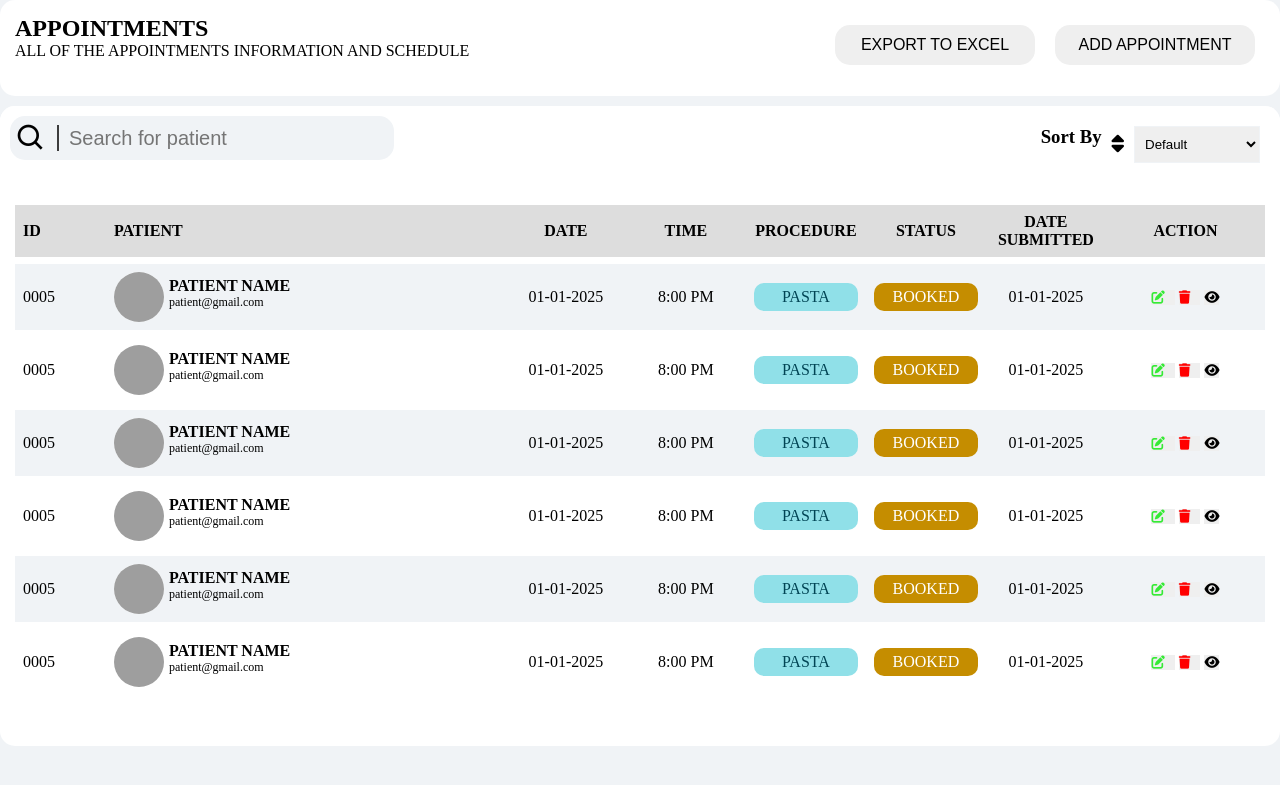
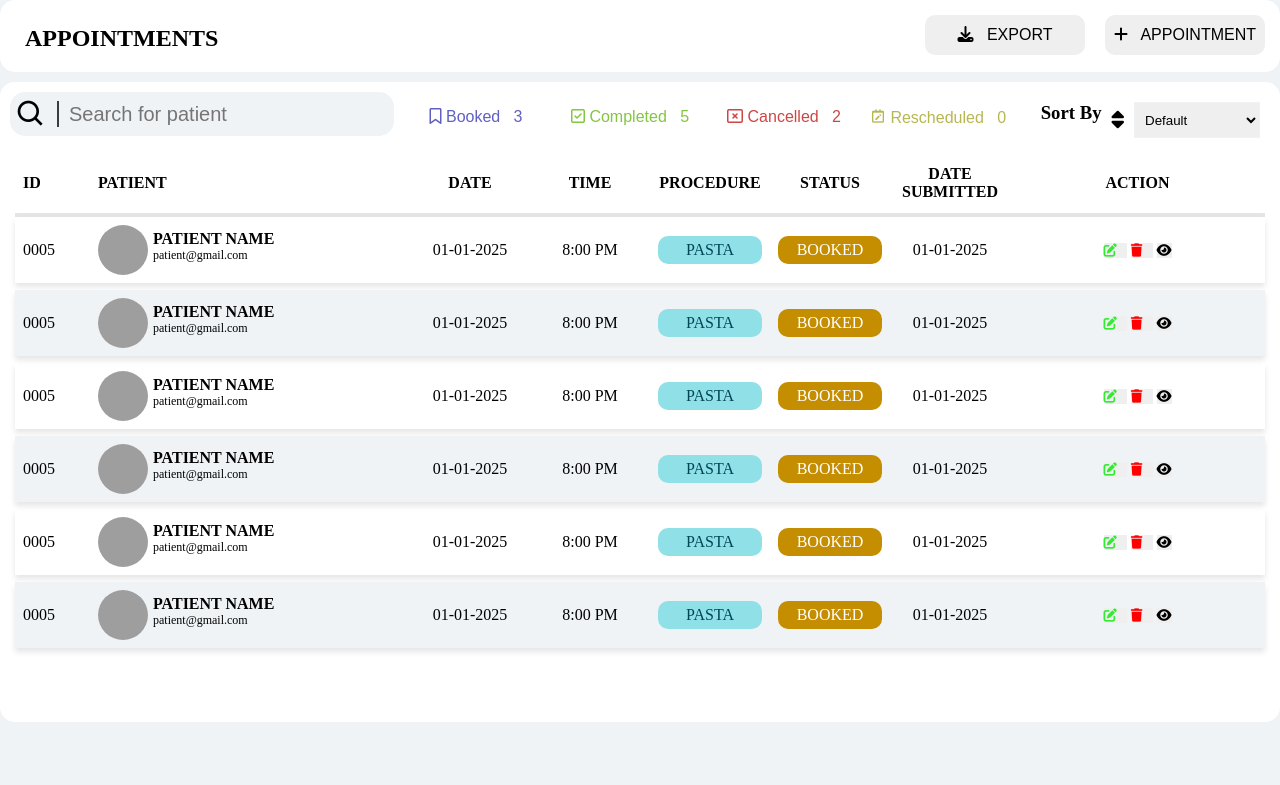
Before and after one commit to Feeder029/ANG, a PHP site: page /Appointment.html in a window 1280 px wide. Shown: the top 785 px of the page. Run offline with PHP 8.4, Linux system fonts and the light colour scheme; grey boxes are pictures that could not be loaded.

Commit message:
dashboard appointment patient adjust

```diff
--- a/Dashboard/Appointment/Appointment.css
+++ b/Dashboard/Appointment/Appointment.css
@@ -15,7 +15,7 @@ body{
 .nav-bar{
     background-color:#ffffff;
 
-    height: 12vh;
+    height: 9vh;
     width: 100%;
     display: flex;
     flex-direction: row;
@@ -25,12 +25,12 @@ body{
 
 .nav-left{
     display: flex;
-
+    padding: 10px;
+    position: relative;
     flex-direction: column;
 }
 
 .nav-right{
-    padding: 10px;
     margin-left: auto;
     display: flex;
     gap: 20px;
@@ -39,10 +39,10 @@ body{
 }
 
 .nav-right button{
-    padding: 10px;
-    width: 25vh;
+    padding: 5px;
+    width: 20vh;
     height: 5vh;
-    border-radius: 15px;
+    border-radius: 10px;
     font-size: 2vh;
     border: none;
     cursor: pointer;
@@ -145,6 +145,8 @@ table {
     border-spacing: 0 7px;
     text-align: left;
     padding-bottom: 50px;
+    top: -30px;
+    position: relative;
 }
 
 
@@ -153,12 +155,25 @@ th, td {
 }
 
 th {
-    background-color: #ddd;
+    background-color:#ffffff;
+    height: 60px;
+    font-weight: bolder;
+
+}
+#head{
+    box-shadow: 0 4px 0px rgba(0, 0, 0, 0.1);
 
 }
 
+thead{
+
+    position: sticky;
+    top: -20px;
+    z-index: 1;
+}
+
 tr{
-    border-radius: 25px;
+    box-shadow: 0 4px 6px rgba(0, 0, 0, 0.1);
 }
 
 
@@ -166,8 +181,12 @@ tr:nth-child(even) {
     background-color:#f0f3f6;
 }
 
+#id-head{
+    width: 75px;
+}
+
 #patient-head{
-    width: 50vh;
+    width: 40vh;
 }
 .patient{
     display: flex;
@@ -245,3 +264,55 @@ tr:nth-child(even) {
     border-radius: 10px;
     color: rgb(255, 255, 255);
 }
+
+.status-container{
+    padding-top: 15px;
+    display:inline-flex;
+    justify-content: left;
+    gap: 10px;
+
+}
+
+.status-container button{
+    padding: 2px;
+    width: 18vh;
+    height: 5vh;
+    border-radius: 10px;
+    border: none;
+    cursor: pointer;
+    font-size: 2vh;
+    background-color: #ffffff;
+}
+
+#book-status{
+    color:  rgb(96, 96, 194);
+}
+#book-status:hover{
+    background-color: rgb(96, 96, 194);
+    color: #ffffff;
+}
+
+#complete-status{
+    color: rgb(131, 198, 64);
+}
+#complete-status:hover{
+    background-color:  rgb(131, 198, 64);
+    color: #ffffff;
+}
+
+#cancel-status{
+    color:  rgb(207, 69, 69);
+}
+#cancel-status:hover{
+    background-color: rgb(207, 69, 69);
+    color: #ffffff;
+}
+
+#resched-status{
+    color: rgb(183, 183, 82);
+}
+
+#resched-status:hover{
+    background-color: rgb(183, 183, 82);
+    color: #ffffff;
+}
--- a/Dashboard/Appointment/Appointment.html
+++ b/Dashboard/Appointment/Appointment.html
@@ -13,12 +13,12 @@
     <nav class="nav-bar">
         <div class="nav-left">
             <h1>APPOINTMENTS</h1>
-            <p>ALL OF THE APPOINTMENTS INFORMATION AND SCHEDULE</p>
         </div>
         <div class="nav-right">
-            <Button>EXPORT TO EXCEL</Button>
-            <button>ADD APPOINTMENT</button>
+            <Button><i class="fa-solid fa-download"></i> &nbsp; EXPORT</Button>
+            <button><i class="fa-solid fa-plus"></i> &nbsp; APPOINTMENT</button>
         </div>
+
     </nav>
     <div class="container">
         <div class="top-container">
@@ -26,6 +26,12 @@
                 <i class='bx bx-search' id="search-icon"></i>
                 <p>|</p>
                 <input type="search" name="" id="search" placeholder="Search for patient">
+            </div>
+            <div class="status-container">
+                <button id="book-status"><i class="fa-regular fa-bookmark"></i>  Booked &nbsp; <span>3</span></button>
+                <button id="complete-status"><i class="fa-regular fa-square-check"></i>  Completed &nbsp;  <span>5</span></button>
+                <button id="cancel-status"><i class="fa-regular fa-rectangle-xmark"></i>  Cancelled &nbsp;  <span>2</span></button>
+                <button id="resched-status"><i class='bx bx-calendar-edit' ></i>  Rescheduled &nbsp;  <span>0</span></button>
             </div>
             <div class="sort-container">
                 <h3>Sort By</h3>
@@ -43,8 +49,10 @@
             </div>
 
         </div>
+
         <div class="table-container">
             <table>
+                <thead class="head-table">
                     <tr id="head">
                         <th id="id-head">ID</th>
                         <th id="patient-head">PATIENT</th>
@@ -55,6 +63,8 @@
                         <th id="datesubmit-head">DATE SUBMITTED</th>
                         <th id="action-head">ACTION</th>
                     </tr>
+                </thead>
+
                 <tr id="data">
                     <td class="id">0005</td>
                     <td class="patient">
```
Also changed, not shown: Dashboard/Patient/Patient.css (+31 -9 lines), Dashboard/Patient/Patient.html (+4 -3 lines), Dashboard/index/index.css (+12 -10 lines). Lines whose indentation alone changed are shown as unchanged.
